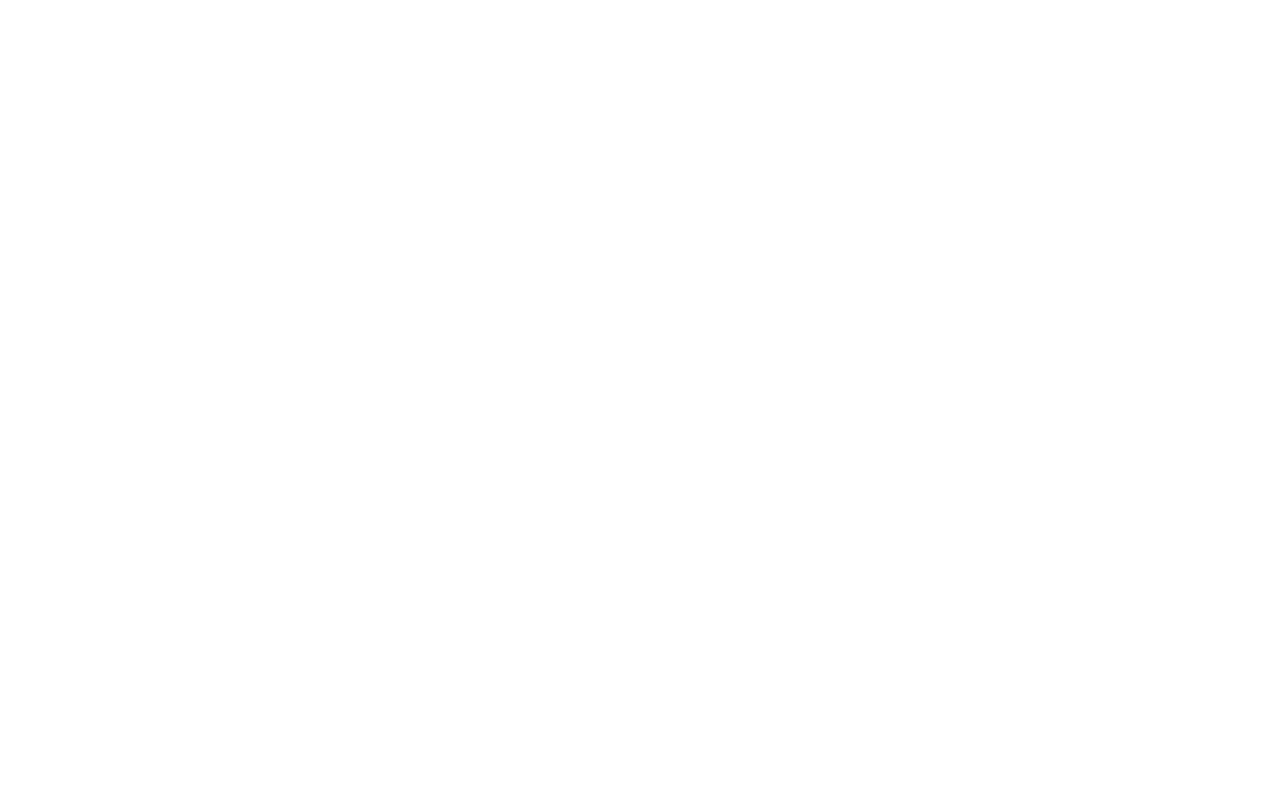
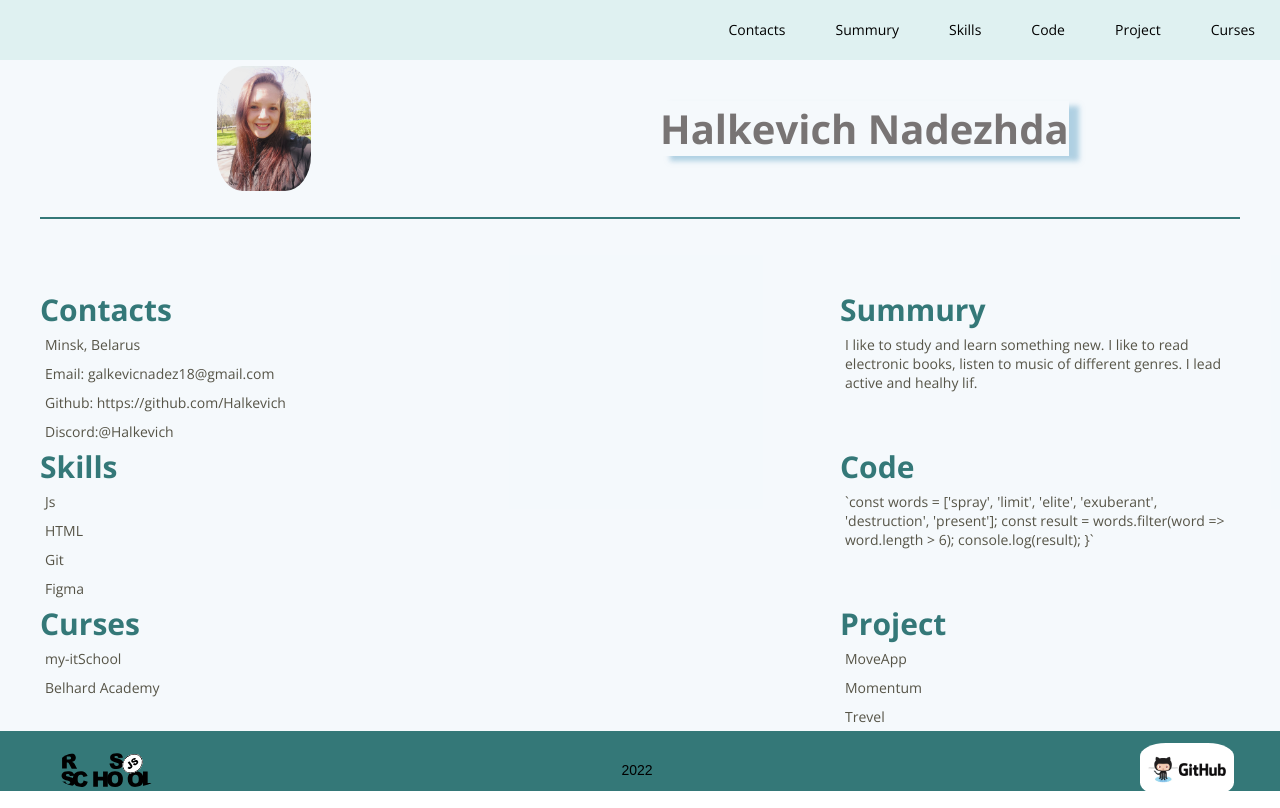
Before and after one commit to Halkevich/rsschool-cv, a plain HTML site: page index.html in a window 1280 px wide. Drawn offline with nearby package versions, Linux system fonts and the light colour scheme.

Commit message:
docs: crete header

```diff
--- a/index.html
+++ b/index.html
@@ -5,11 +5,120 @@
     <meta charset="UTF-8">
     <meta http-equiv="X-UA-Compatible" content="IE=edge">
     <meta name="viewport" content="width=device-width, initial-scale=1.0">
-    <title>Document</title>
+    <link rel="preconnect" href="https://fonts.googleapis.com">
+    <link rel="preconnect" href="https://fonts.gstatic.com" crossorigin>
+    <link href="https://fonts.googleapis.com/css2?family=Open+Sans:wght@400;500;700&display=swap" rel="stylesheet">
+
+    <link rel="stylesheet" href="./style.css">
+    <link rel="icon" href="favicon.ico">
+    <title>cv</title>
 </head>
 
 <body>
+    <div class="site">
+        <header class="header ">
+            <nav class="nav">
+                <ul class="nav-list">
+                    <li class="nav-item"><a href="#contacts" class="nav-link">Contacts</a></li>
+                    <li class="nav-item"><a href="#About" class="nav-link">Summury</a></li>
+                    <li class="nav-item"><a href="#skills" class="nav-link">Skills</a></li>
+                    <li class="nav-item"><a href="#code" class="nav-link">Code</a></li>
+                    <li class="nav-item"><a href="#project" class="nav-link">Project</a></li>
+                    <li class="nav-item"><a href="#curses" class="nav-link">Curses</a></li>
+                </ul>
+            </nav>
+        </header>
+        <main class="main">
+            <div class="main-conteiner">
+                <div class="main-name">
+                    <h1>Halkevich Nadezhda</h1>
+                    <img class="img"
+                        src="./assets/TKlWheus_DdJBvmeON4-YmmsP2fDyjJ41cAVCLw7c6B3-pvSwDEpwWW_R2laUJDGW7TPibcW4hOcBx9bci17id_r.jpg"
+                        alt="avatar">
+                </div>
+                <div class="line"></div>
+            </div>
+            <div class="section-conteiner">
+                <div class="section-contact">
+                    <section class="section">
+                        <h2 id="contacts">Contacts</h2>
+                        <div class="contacts">
+                            <ul>
+                                <li>Minsk, Belarus</li>
+                                <li>Email: galkevicnadez18@gmail.com</li>
+                                <li>Github: https://github.com/Halkevich</li>
+                                <li>Discord:@Halkevich</li>
+                            </ul>
+                        </div>
+                    </section>
+                    <section class="section">
+                        <h2>Summury</h2>
+                        <div class="summury">
+                            <p>I like to study and learn something new. I like to read electronic books,
+                                listen to music of different genres. I lead active and
+                                healhy lif.</p>
+                        </div>
+                    </section>
+                </div>
+                <div class="section-contact">
+                    <section class="section">
+                        <h2>Skills</h2>
+                        <div class="skillis">
+                            <p>Js</p>
+                            <p>HTML</p>
+                            <p>Git</p>
+                            <p>Figma</p>
+                        </div>
+                    </section>
+                    <section class="section">
+                        <h2>Code</h2>
+                        <div class="code">
+                            <p>
+                                `const words = ['spray', 'limit', 'elite', 'exuberant', 'destruction', 'present'];
 
+                                const result = words.filter(word => word.length > 6);
+
+                                console.log(result);
+                                }`</p>
+                        </div>
+                    </section>
+                </div>
+                <section class="section-contact">
+                    <div class="section_curse">
+                        <h2>Curses</h2>
+                        <div class="section_curse">
+                            <p>my-itSchool</p>
+                            <p>Belhard Academy</p>
+                        </div>
+                    </div>
+                    <section class="section">
+                        <h2><a href="https://github.com/Halkevich/ladesign">Project</a></h2>
+                        <div class="project">
+                            <p>MoveApp</p>
+                            <p>Momentum</p>
+                            <p>Trevel</p>
+                        </div>
+                    </section>
+                </section>
+            </div>
+        </main>
+        <footer class="footer">
+            <div class="footer-container">
+                <div class="logo-footer">
+                    <a href="https://github.com/rolling-scopes-school/tasks/blob/master/tasks/cv/cv-stage0.md"> <img
+                            class="img" src="/rsschool-cv/assets/rs_school_js.svg" alt="avatar"></a>
+                </div>
+                <div class="year-create">
+                    <p>2022</p>
+                </div>
+                <div class="avatar-git">
+                    <a href="https://github.com/Halkevich"><img class="img" src="/rsschool-cv/assets/logo.jpeg"
+                            alt="avatar"></a>
+                </div>
+            </div>
+
+        </footer>
+    </div>
 </body>
 
 </html>
--- a/style.css
+++ b/style.css
@@ -0,0 +1,218 @@
+* {
+    padding: 0;
+    margin: 0;
+    box-sizing: border-box;
+}
+
+body,
+html {
+    width: 100%;
+    height: 100%;
+}
+
+
+.header {
+    max-width: 100%;
+    margin: 0 auto;
+    background-color: #dff1f1;
+}
+
+
+html {
+    scroll-behavior: smooth;
+}
+
+
+
+
+body {
+    font-size: 14px;
+    font-family: 'Open Sans', sans-serif;
+}
+
+h1 {
+    font-size: 40px;
+    display: flex;
+    font-family: 'Open Sans', sans-serif;
+    color: rgb(120, 116, 116);
+    box-shadow: 10px 5px 5px rgba(108, 169, 202, 0.505);
+}
+
+img {
+    display: block;
+    width: 100%;
+    height: 100%;
+}
+
+
+
+
+
+.nav-list {
+
+    list-style: none;
+    display: flex;
+    justify-content: flex-end;
+    align-items: center;
+}
+
+.nav-link {
+    text-decoration: none;
+    font-size: 14px;
+    color: black;
+    padding: 0 20px;
+    line-height: 50px;
+    transition: .3s;
+}
+
+.nav-link:hover {
+    border-top: 2px solid #347878;
+}
+
+h2 {
+    font-size: 30px;
+    color: #347878;
+}
+
+h2>a {
+    font-size: 30px;
+    color: #347878;
+    text-decoration: none;
+}
+
+li {
+    list-style: none;
+    text-decoration: none;
+    font-size: 14px;
+    color: #565447;
+    padding: 5px;
+}
+
+
+p {
+    font-size: 14px;
+    color: #565447;
+    padding: 5px;
+}
+
+.img {
+    width: 106px;
+    border-radius: 30%;
+    padding: 6px;
+}
+
+.main-conteiner {
+    max-width: 1200px;
+    margin: 0 auto;
+    margin-bottom: 70px;
+}
+
+.main {
+    max-width: 100%;
+    margin: 0 auto;
+    background-color: rgba(201, 224, 239, 0.196);
+
+
+}
+
+
+
+
+.main-name {
+    display: flex;
+    align-items: center;
+    flex-direction: row-reverse;
+    justify-content: space-around;
+    margin-bottom: 20px;
+}
+
+
+.line {
+    width: 100%;
+    border: 1px solid #347878;
+    background-color: #347878;
+}
+
+
+.section-block {
+    max-width: 1200px;
+    margin: 0 auto;
+
+}
+
+
+.section {
+    cursor: pointer;
+}
+
+
+
+.section-conteiner {
+    max-width: 1200px;
+    margin: 0 auto;
+}
+
+
+.section-contact {
+    display: flex;
+    justify-content: space-between;
+
+}
+
+.section_curse {
+    width: 400px;
+}
+
+
+.summury {
+    width: 400px;
+}
+
+.code {
+    width: 400px;
+}
+
+.project {
+    width: 400px;
+}
+
+
+
+.footer {
+
+
+    width: 100%;
+    height: 60px;
+    background-color: #347878;
+    margin: 0 auto;
+}
+
+.footer-container {
+    max-width: 1200px;
+    margin: 0 auto;
+    display: flex;
+    justify-content: space-between;
+    align-items: center;
+
+
+}
+
+
+.logo-footer {
+
+    padding: 15px;
+    display: flex;
+    max-width: 100px;
+    justify-content: space-between;
+}
+
+.logo-footer p {
+    color: black;
+    font-size: 14px;
+}
+
+.year-create p {
+    color: black;
+    font-size: 14px;
+    font-family: "Open Sana", sans-serif;
+}
```
Also changed, not shown: assets/TKlWheus_DdJBvmeON4-YmmsP2fDyjJ41cAVCLw7c6B3-pvSwDEpwWW_R2laUJDGW7TPibcW4hOcBx9bci17id_r.jpg (added), assets/logo.jpeg (added), assets/rs_school_js.svg (added), favicon.ico (added), 1 other file.
